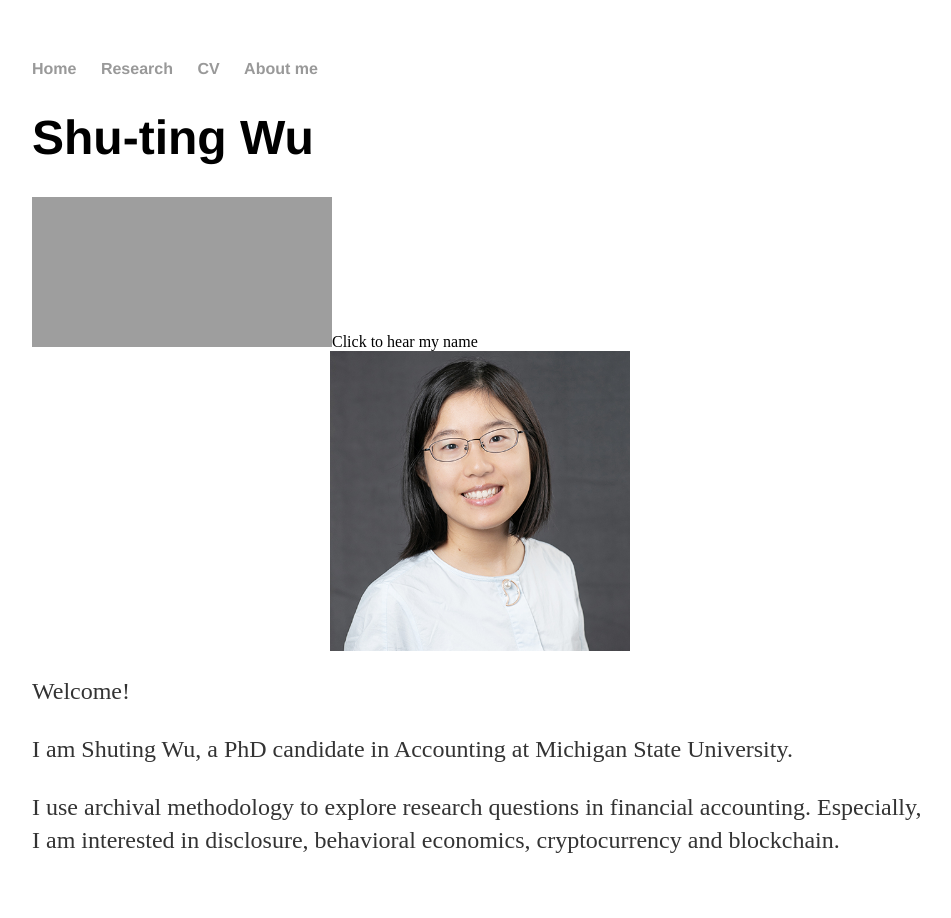
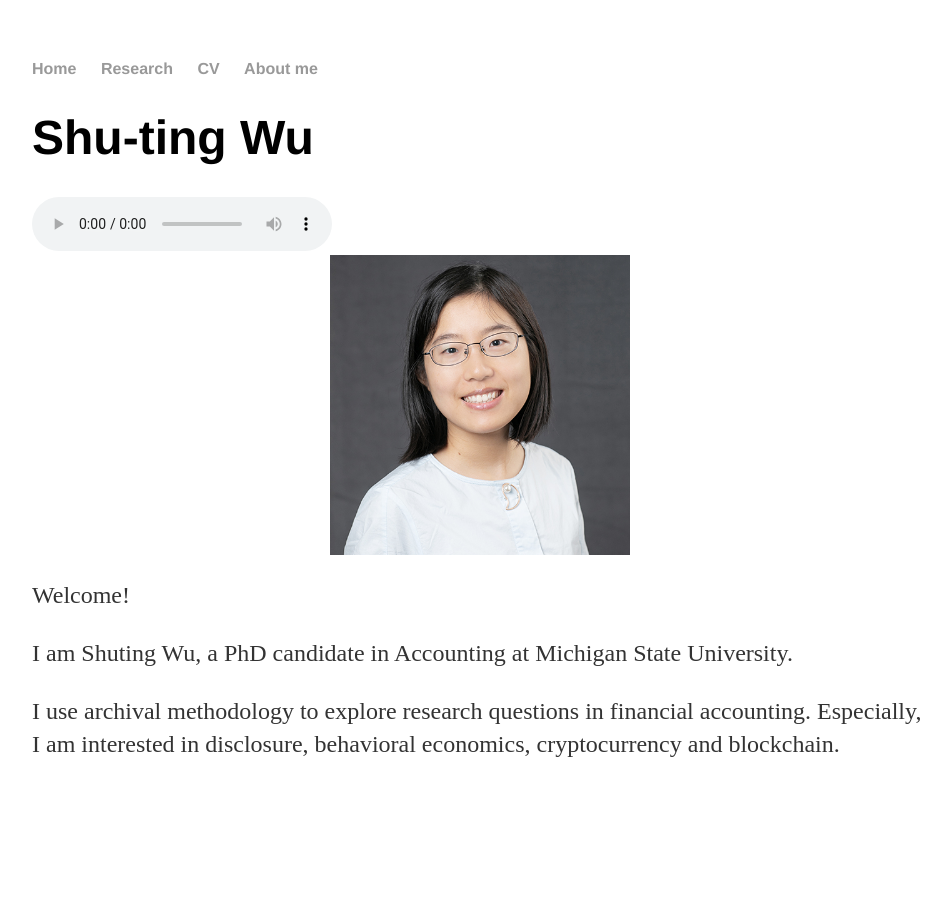
Before and after one commit to shu-ting-wu/shu-ting-wu.github.io, a Jekyll site: the page built from index.html, in a window 1280 px wide. Shown: the whole page, without its empty margins (160-1111 px from the left). Built offline with Jekyll 4.4.1, drawn with Linux system fonts in a browser that asks for light colours.

Commit message:
Update index.html

```diff
--- a/index.html
+++ b/index.html
@@ -4,7 +4,9 @@ title: Shuting Wu
 ---
 <div class="blurb">
 	<h1>Shu-ting Wu</h1>
-	<embed src="https://shu-ting-wu.github.io/assets/audio/name.m4a">Click to hear my name<embed/>
+	<audio controls="controls" autoplay="autoplay">
+		<source src="https://shu-ting-wu.github.io/assets/audio/name.m4a"/>
+	</audio>
 	<img src="https://shu-ting-wu.github.io/assets/image/myimage.jpg"  style="display: block; margin: auto;" width="300"/>
 	<p>Welcome!</p>
 	<p>I am Shuting Wu, a PhD candidate in Accounting at Michigan State University.</p>
```
